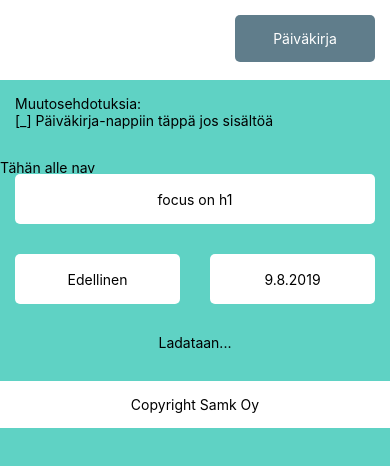
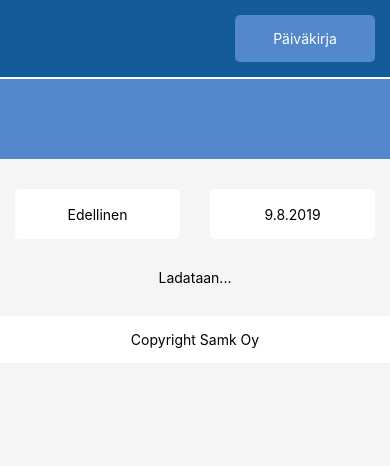
Before and after one commit to GetSomefi/DKT_Viikkokortti2, a React Native app: screen / in a window 390 px wide. Shown: the top 466 px of the page. Built offline with nearby package versions, Linux system fonts and the light colour scheme.

Commit message:
valmista alkaa olee2

```diff
--- a/App.js
+++ b/App.js
@@ -439,6 +439,7 @@ class App extends Component {
       dayNoteOn:false
     };
   }
+
   toggleDayNote = () => {
     let toggler = !this.state.dayNoteOn;
     this.setState({
@@ -446,20 +447,41 @@ class App extends Component {
     });
     console.log('day note', this.state.dayNoteOn);
   }
+
+  updateDayNoteHasContent = (newState) => {
+    console.log('day not content updated', newState);
+    this.setState({
+      dayNoteHasContent:newState
+    });
+  }
+
   render(){
     return (
 
       <SafeAreaView  style={styles.height}>
 
         <View style={styles.body}>
-          <View style={{width:width, flex:1, backgroundColor: '#5fd2c4'}}>
+          <View style={styles.bodyInner}>
+            {/*
             <View style={{padding:15}}>
               <Text>
                 Muutosehdotuksia: {"\n"}
                 [_] Päiväkirja-nappiin täppä jos sisältöä
               </Text>
+              <Text>
+                {
+                  this.state.dayNoteOn ? "päällä" : "pois"
+                }
+              </Text>
             </View>
-            <Lister options={options} date={date} dayNote={this.state.dayNoteOn} />
+            */}
+            <Lister
+              options={options}
+              date={date}
+              dayNote={this.state.dayNoteOn}
+              onRef={ref => (this.dayNoteUpdater = ref)}
+              dayNoteUpdater = {this.updateDayNoteHasContent}
+            />
           </View>
           {
           /*
@@ -470,7 +492,7 @@ class App extends Component {
           }
         </View>
 
-        <View style={{width:width,backgroundColor:'#ffffff40',position:'absolute',flexDirection: 'row',justifyContent: 'space-between',alignSelf:'flex-end'}}>
+        <View style={styles.headerBar}>
             <View style={{flex:1}}><Text></Text></View>
             <View style={{flex:1}}><Text></Text></View>
             <TouchableHighlight
@@ -479,8 +501,16 @@ class App extends Component {
                   this.toggleDayNote();
                 }
               }
-              style={{flex:1,padding:15,backgroundColor:'#607D8B',borderRadius:5,margin:15}}>
-               <Text style={{alignSelf: 'center',color:'#FFF'}}>Päiväkirja</Text>
+              style={styles.headerBarButton}>
+              <View style={{justifyContent:"center"}}>
+                {
+                  this.state.dayNoteHasContent ?
+                  <View style={styles.activeCircle}></View> : null
+                }
+                <Text style={styles.headerBarButtonText}>
+                  Päiväkirja
+                 </Text>
+              </View>
             </TouchableHighlight>
         </View>
 
@@ -489,13 +519,38 @@ class App extends Component {
   }
 };
 
+let paddingTop = 80;
 const styles = StyleSheet.create({
   body: {
     flex:1,
     flexDirection:'column',
     backgroundColor: '#FFF',
     borderColor: '#d6d7da',
-    paddingTop:80,
+    paddingTop:paddingTop,
+  },
+  bodyInner:{
+    width:width,
+    flex:1,
+    backgroundColor: '#F5F5F6'
+  },
+  headerBar:{
+    width:width,
+    backgroundColor:'#135b99',
+    position:'absolute',
+    flexDirection: 'row',
+    justifyContent: 'space-between',
+    alignSelf:'flex-end'
+  },
+  headerBarButton:{
+    flex:1,
+    padding:15,
+    backgroundColor:'#5388ca',
+    borderRadius:5,
+    margin:15,
+  },
+  headerBarButtonText:{
+    alignSelf: 'center',
+    color:'#FFF'
   },
   height:{
     height:height,
@@ -503,6 +558,32 @@ const styles = StyleSheet.create({
   highlightedText: {
     color: 'red',
   },
+  activeCircle:{
+    alignSelf: 'flex-start',
+    borderRadius:10,
+    width:10,
+    height:10,
+    backgroundColor:"#cefff6",
+    position:"absolute",
+    marginLeft:8,
+  }
 });
+/*
+https://material.io/resources/color/#!/?view.left=0&view.right=1&primary.color=135b99&secondary.color=6734ff
+<!--?xml version="1.0" encoding="UTF-8"?-->
+<resources>
+  Blue
+  <color name="primaryColor">#135b99</color>
+  <color name="primaryLightColor">#5388ca</color>
+  <color name="primaryDarkColor">#00326a</color>
+  PurplishBlue
+  <color name="secondaryColor">#6734ff</color>
+  <color name="secondaryLightColor">#a265ff</color>
+  <color name="secondaryDarkColor">#1200ca</color>
+
+  <color name="primaryTextColor">#ffffff</color>
+  <color name="secondaryTextColor">#ffffff</color>
+</resources>
+*/
 
 export default App;
--- a/components/AnchorNav.js
+++ b/components/AnchorNav.js
@@ -22,13 +22,6 @@ class AnchorNav extends Component {
 		}
 	}
 
-	focusOnAnchorPos = (pos) => {
-		let tolerance = 0;
-		pos = pos + tolerance;
-		console.log('should scroll to', pos);
-		this.scroller.scrollTo({x: 0, y: pos});
-	};
-
 	componentDidMount(){
 		this.createNav();
 	}
@@ -46,25 +39,20 @@ class AnchorNav extends Component {
 		let ret = [];
 
 		let headerPos = this.state.positions;
-		console.log( "positions", this.state.positions );
-		let listItems = headerPos.map(function(item){
-			console.log('h pos', item);
+		//console.log( "positions", this.state.positions );
+		//let listItems = headerPos.map(function(item){ // ei näin! koska tuo this.focusOnAnchorPos(item) ei näy sisällä(undefined)!
+		let listItems = headerPos.map((item,i) => { // vaan näin
+			//console.log('h pos', item);
+			let key = "navBtn|" + i;
 			ret.push(
 				<TouchableHighlight
-				//onPress={ (evt) => this.debugTexts() }
-				//onPress={ (item) => this.focusOnAnchorPos(item)} >
+				key={key}
+				style={{...styles.navButton}}
 				onPress={
-					() => this.focusOnAnchorPos(item)
-					//this.focusOnAnchorPos(item)
-					/*
-					() => {
-						console.log('item',item);
-						this.focusOnAnchorPos(item);
-					}
-					*/
+					() => this.props.parentReference(item[0])
 				} >
 
-					<Text>{item}</Text>
+					<Text style={styles.navButtonText}>{item[1]}</Text>
 				</TouchableHighlight>
 			);
 		});
@@ -72,19 +60,41 @@ class AnchorNav extends Component {
 	}
 	render() {
 		return (
-			<View style={styles.nav}>
-				<Text>Tähän alle nav</Text>
-				{
-					this.createNav()
-				}
+			<View>
+				<View style={styles.navInner}>
+					{
+						this.createNav()
+					}
+				</View>
 			</View>
 		)
 	}
 }
 
+let perfectCheckboxSize = 50;
+let padding = 15;
+let borderRadius = 5;
+
+let perfectChecbox = perfectCheckboxSize;
 const styles = StyleSheet.create({
-  nav:{
-  	position:"absolute"
+  navInner:{
+  	flex:1,
+  	flexDirection: 'row',
+  },
+  //button
+  navButton: {
+  	flex:1,
+    height:perfectChecbox,
+    borderRadius:borderRadius,
+    margin:padding,
+    padding:padding,
+    backgroundColor: '#FFF',
+  },
+  navButtonText: {
+  	fontSize:10,
+  	textAlign:"center",
+  	justifyContent:"center",
+  	lineHeight:20,
   },
 });
 
--- a/components/DataFragment.js
+++ b/components/DataFragment.js
@@ -13,7 +13,8 @@ import {
   Image,
   TextInput,
   UseEffect,
-  ScrollView
+  ScrollView,
+  SafeAreaView
 } from 'react-native';
 
 import AnchorNav from './AnchorNav.js';
@@ -30,10 +31,6 @@ function copyOriginal(ori) {
 class Lister extends Component {
 	constructor(props) {
 		super(props);
-
-		//this.focusOnAnchorPos = this.focusOnAnchorPos.bind(this);
-
-		this.header1 = React.createRef();
 
 		let preparedDate = this.props.date;
 		let preparedDateSafe = preparedDate.getDate() + "." + preparedDate.getMonth() +"."+ preparedDate.getFullYear();
@@ -75,11 +72,11 @@ class Lister extends Component {
 		this.createElStored();
 		//this.createNav();
 	}
+	componentDidUpdate(prevProps){
 		/*
-	componentWillUnmount(){
-	}
-	componentDidUpdate(prevProps){
-		// Typical usage (don't forget to compare props):
+		Tämä triggaa App.js napin painalluksesta
+		DataFragment.jsn päiväkirja näkymän auki
+		*/
 		if (this.props.dayNote !== prevProps.dayNote) {
 			//this.fetchData(this.props.userID);
 			this.setState({
@@ -87,24 +84,13 @@ class Lister extends Component {
 			});
 		}
 	}
+	/*
+	componentWillUnmount(){
+	}
+
 	componentDidUnmount(){
 	}
 	*/
-
-
-
-  	resetDayNote = (value) => {
-  		console.log('daynote', value);
-  		this.setState({
-  			dayNote:value
-  		});
-  	}
-
-	scrollToC = () => {
-		let scrollYPos = height * 2;
-		console.log('should scroll to', scrollYPos);
-		this.scroller.scrollTo({x: 0, y: scrollYPos});
-	};
 
 	focusOnAnchorPos = (pos) => {
 		let tolerance = 0;
@@ -113,7 +99,7 @@ class Lister extends Component {
 		this.scroller.scrollTo({x: 0, y: pos});
 	};
 
-	storeHeaderPos = (element,key) => {
+	storeHeaderPos = (element,key,name) => {
 		//console.log('element ', element);
 		//f = frame offset, p = page offset
 		let layout = element.nativeEvent.layout;
@@ -124,42 +110,13 @@ class Lister extends Component {
 	    */
 	    key = key.split("|")[1];
 	    let headerPositions = this.state.headerPositions;
-	    headerPositions[key] = layout.y;
+	    headerPositions[key] = [layout.y,name];
 
 	    //vertical (y) only
 	    this.setState({
 	    	headerPositions:headerPositions
 	    });
 
-	}
-	createNav = () => {
-		let ret = [];
-
-		let headerPos = this.state.headerPositions;
-		console.log( "positions", this.state.headerPositions );
-		let listItems = headerPos.map(function(item){
-			console.log('h pos', item);
-			ret.push(
-				<TouchableHighlight
-				//onPress={ (evt) => this.debugTexts() }
-				//onPress={ (item) => this.focusOnAnchorPos(item)} >
-				onLayout={this.focusOnAnchorPos.bind(this)}
-				onPress={
-					this.focusOnAnchorPos(item)
-					//this.focusOnAnchorPos(item)
-					/*
-					() => {
-						console.log('item',item);
-						this.focusOnAnchorPos(item);
-					}
-					*/
-				} >
-
-					<Text>{item}</Text>
-				</TouchableHighlight>
-			);
-		});
-		return ret;
 	}
 
 	//updates daynote
@@ -285,6 +242,11 @@ class Lister extends Component {
 		*/
 	};
 
+	updateDayNoteHasContent = (val) => {
+		console.log('parenttii pitäs mennä ', val);
+		this.props.dayNoteUpdater(val);
+	}
+
 	//createElStored = () => {
 	createElStored = async() => {
 		//retrieve data and if it does not exist (i.e. new day) it runs empty new createEl;
@@ -344,7 +306,9 @@ class Lister extends Component {
 				  dayNoteStored:dayNoteStoredTemp,
 				  dayNoteStoredTemp:dayNoteStoredTemp
 				});
-				//console.log('dayNoteStored',this.state.dayNoteStored);
+				//send info to app.js that data exists
+				this.updateDayNoteHasContent(true);
+
 			}else{
 				//console.log('kun dataa['+this.state.activeKey+'] ei ole obj', this.state.originalOptions);
 
@@ -365,8 +329,10 @@ class Lister extends Component {
 				  	dayNoteStored:"",
 				  	dayNoteStoredTemp:""
 				});
+
+				//send info to app.js that data doesn't exists
+				this.updateDayNoteHasContent(false);
 			}
-
 
 		} catch (error) {
 			// Error retrieving data
@@ -418,7 +384,7 @@ class Lister extends Component {
 
 		  var key = "id|" + item.id;
 		  ret.push(
-		    <View onLayout={ (view) => { this.storeHeaderPos(view,key) }} key={key}>
+		    <View onLayout={ (view) => { this.storeHeaderPos(view,key,item.groupSafename) }} key={key}>
 				{ this.state.showDebug ? (<Text style={styles.debugTexts}>#{key}#</Text>) : null }
 		      	<Text style={styles.header1}>{item.groupSafename}</Text>
 		    </View>
@@ -642,10 +608,18 @@ class Lister extends Component {
 
 	}
 
-
 	render() {
 		return (
+		<View style={styles.fullHeight}>
+			<View style={styles.fullWidthNav}>
+				<AnchorNav
+					positions={this.state.headerPositions}
+					onRef={ref => (this.parentReference = ref)}
+					parentReference = {this.focusOnAnchorPos}
+				/>
+			</View>
 			<ScrollView style={styles.container} ref={(scroller) => {this.scroller = scroller}}>
+
 				<View ref={this.header1} style={{paddingTop:15}} key="masterView">
 					{/*
 					<View>
@@ -665,22 +639,38 @@ class Lister extends Component {
 			        </TouchableHighlight>
 			    	*/}
 
-		    	{
+
+					<View style={styles.dateChangeParent} key="dateChanger">
 						<TouchableHighlight
-						style={{...styles.button}}
-			        	onPress={this.scrollToC}
-			        	>
+							style={{...styles.button, ...styles.inlineSized}}
+				        	onPress={ () => this.changeDate("prev") }>
 				        	<Text>
-			        		focus on h1
+				        		Edellinen
 				        	</Text>
 				        </TouchableHighlight>
+				        <View
+				        	style={{...styles.button, ...styles.inlineSized}} >
+				        	<Text>
+				        		{this.state.dateSafe}
+				        	</Text>
+				        </View>
 
+				        { this.state.showNextDayButton ?
+						<TouchableHighlight
+							style={{...styles.button, ...styles.inlineSized}}
+				        	onPress={
+				        		() => this.changeDate("next") }>
+				        	<Text>
+				        		Seuraava
+				        	</Text>
+				        </TouchableHighlight> : null
 				    	}
+					</View>
 
 					{
 						this.state.dayNote ?
 						//parentista (app.js) daynote nappi painettiin päälle
-				    <View key={this.state.activeKey + "|dayNote"} style={{...styles.freeTextParent,
+					    <View key={this.state.activeKey + "|dayNote"} style={{...styles.freeTextParent, ...styles.dayNote,
 					    	backgroundColor: this.state.dayNoteIsEditing ? this.state.activeColor3 : this.state.inactiveColor3
 						}}>
 								<Text style={styles.labelHeader}>
@@ -729,34 +719,7 @@ class Lister extends Component {
 
 						</View> : null
 					}
-				<View style={styles.dateChangeParent} key="dateChanger">
-					<TouchableHighlight
-						style={{...styles.button, ...styles.inlineSized}}
-			        	onPress={ () => this.changeDate("prev") }>
-			        	<Text>
-			        		Edellinen
-			        	</Text>
-			        </TouchableHighlight>
-			        <View
-			        	style={{...styles.button, ...styles.inlineSized}} >
-			        	<Text>
-			        		{this.state.dateSafe}
-			        	</Text>
-			        </View>
 
-			        { this.state.showNextDayButton ?
-					<TouchableHighlight
-						style={{...styles.button, ...styles.inlineSized}}
-			        	onPress={ () => this.changeDate("next") }>
-			        	<Text>
-			        		Seuraava
-			        	</Text>
-			        </TouchableHighlight> : null
-			    	}
-				</View>
-
-
-				<AnchorNav positions={this.state.headerPositions} />
 
 					{
 						this.state.loading ?
@@ -776,6 +739,7 @@ class Lister extends Component {
 
 				</View>
 			</ScrollView>
+		</View>
 		);
 	}
 }
@@ -787,8 +751,15 @@ let borderRadius = 5;
 
 let perfectChecbox = perfectCheckboxSize;
 const styles = StyleSheet.create({
-  nav:{
-  	position:"absolute"
+  fullHeight:{
+    height:height-100,//tää on random luku joka estää alaosan katkon
+  },
+  fullWidthNav:{
+    width:width,
+    backgroundColor:"#5388ca",
+    height:80,
+    marginTop:-1,
+    /*marginLeft:width/2*/
   },
 
   footerText:{
@@ -937,6 +908,8 @@ const styles = StyleSheet.create({
   textUnderEditSaved:{
   	backgroundColor:"#bae38b",
   },
+  dayNote:{
+  },
 });
 
 export default Lister;
```
Lines whose indentation alone changed are shown as unchanged.
